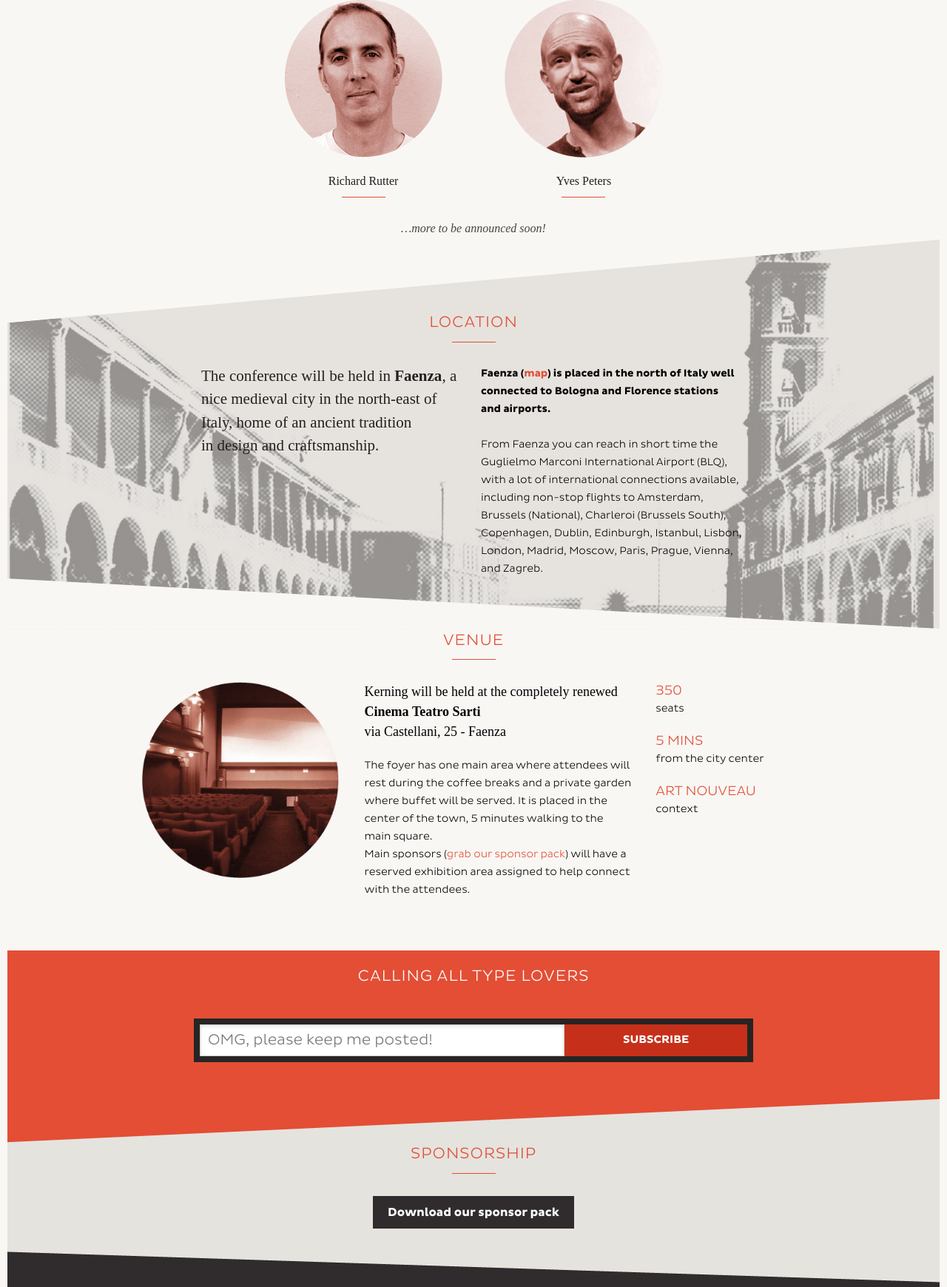
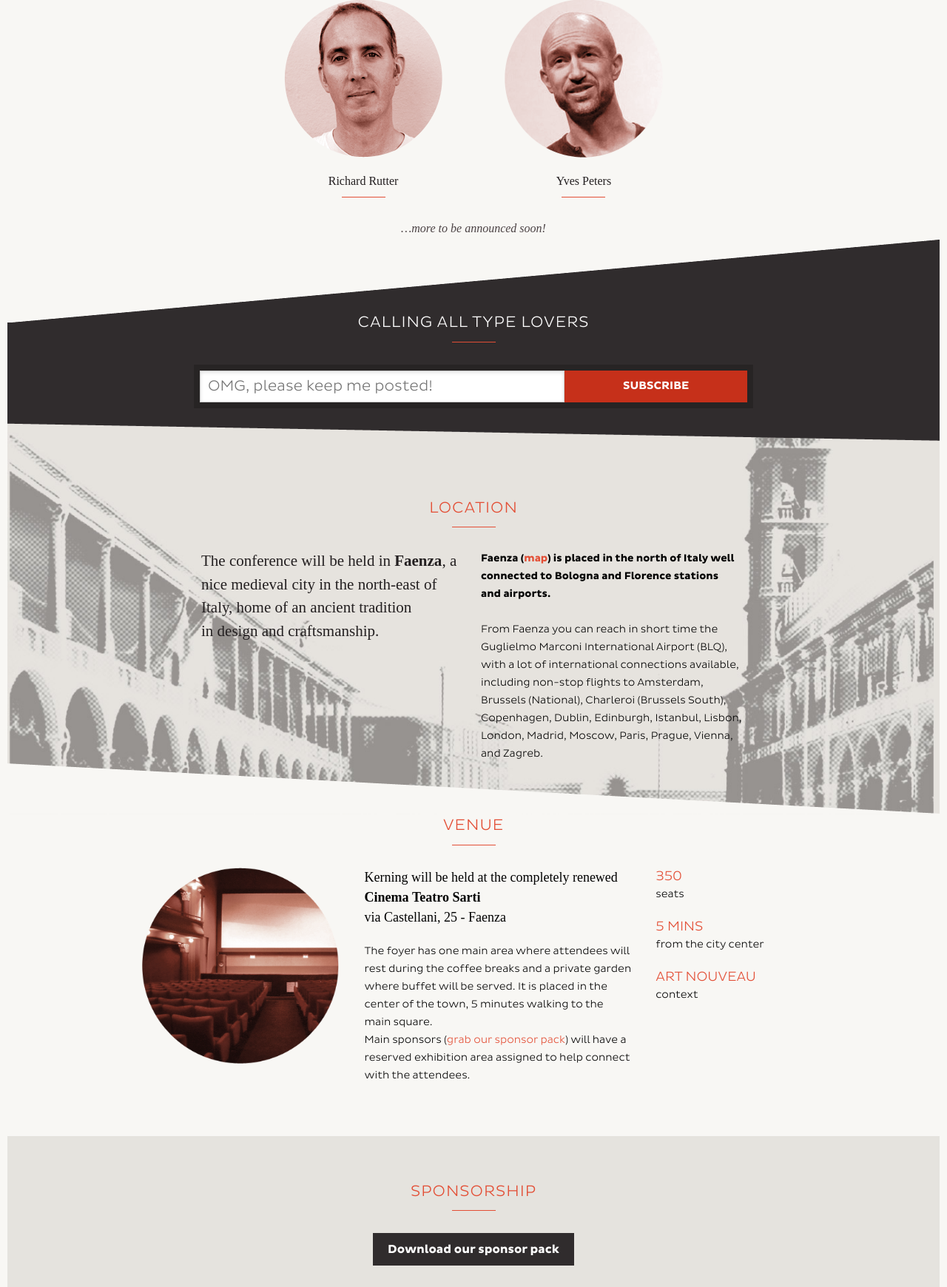
Before and after one commit to GrUSP/2013.kerning.it, a PHP site: page / in a window 1280 px wide. Shown: the part 1577-3317 px from the top of the page at 74% size. Run offline with PHP 8.4, Linux system fonts and the light colour scheme; some libraries are stand-ins or nearby versions.

Commit message:
Newsletter form now is under Speakers

```diff
--- a/css/style.css
+++ b/css/style.css
@@ -339,17 +339,17 @@ body .grid {
   background-size: 100% 100%;
 }
 #calling {
-  padding: 20px 0;
+  padding: 100px 0 20px 0;
   min-height: 200px;
-  background-color: #e34e35;
+  background-color: #302c2d;
 }
 #calling h2 {
   color: #ffffff;
 }
 #calling:after {
-  bottom: -60px;
-  min-height: 60px;
-  background: url("../img/bg-opening.png") center left no-repeat;
+  bottom: -24px;
+  min-height: 24px;
+  background: url("../img/bg-ml.png") center left no-repeat;
   background-size: 100% 100%;
 }
 #calling:before {
--- a/index.html
+++ b/index.html
@@ -115,6 +115,21 @@
 		</div>
 	</div>
 
+	<div class="section"  id="calling">
+		<div class="grid">
+			<section id="who">
+				<h2>Calling all type lovers</h2>
+				<div id="subscription-box">
+
+					<form action="http://ideato.us1.list-manage.com/subscribe/post?u=0bc3ee3cf6d2fb1fa0babc122&amp;id=f56e67d192" method="post" id="mc-embedded-subscribe-form" name="mc-embedded-subscribe-form" class="validate" target="_blank" novalidate>
+						<input type="email" value="" name="EMAIL" class="required email" id="mce-EMAIL" placeholder="OMG, please keep me posted!">
+						<input type="submit" value="SUBSCRIBE" name="subscribe" id="mc-embedded-subscribe" class="button">
+					</form>
+				<div>
+			</section>
+		</div>
+	</div>
+
 	<div class="section" id="location">
 		<div class="grid">
 			<h2>Location</h2>
@@ -166,20 +181,7 @@
 		</div>
 	</div>
 
-	<div class="section"  id="calling">
-		<div class="grid">
-			<section id="who">
-				<h2>Calling all type lovers</h2>
-				<div id="subscription-box">
 
-					<form action="http://ideato.us1.list-manage.com/subscribe/post?u=0bc3ee3cf6d2fb1fa0babc122&amp;id=f56e67d192" method="post" id="mc-embedded-subscribe-form" name="mc-embedded-subscribe-form" class="validate" target="_blank" novalidate>
-						<input type="email" value="" name="EMAIL" class="required email" id="mce-EMAIL" placeholder="OMG, please keep me posted!">
-						<input type="submit" value="SUBSCRIBE" name="subscribe" id="mc-embedded-subscribe" class="button">
-					</form>
-				<div>
-			</section>
-		</div>
-	</div>
 
 	<div class="section" id="sponsors">
 		<div class="grid">
--- a/less/style.less
+++ b/less/style.less
@@ -239,16 +239,16 @@ body {
 }
 
 #calling {
-	padding:20px 0;
+	padding:100px 0 20px 0;
 	min-height: 200px;
-	background-color: @tickets;
+	background-color: @calling;
 	h2 {
 		color: @white;
 	}
 	&:after {
-		bottom:-60px;
-		min-height:60px;
-		background: url("../img/bg-opening.png") center left no-repeat;
+		bottom:-24px;
+		min-height:24px;
+		background: url("../img/bg-ml.png") center left no-repeat;
 		background-size: 100% 100%;
 	}
 	&:before {
```
